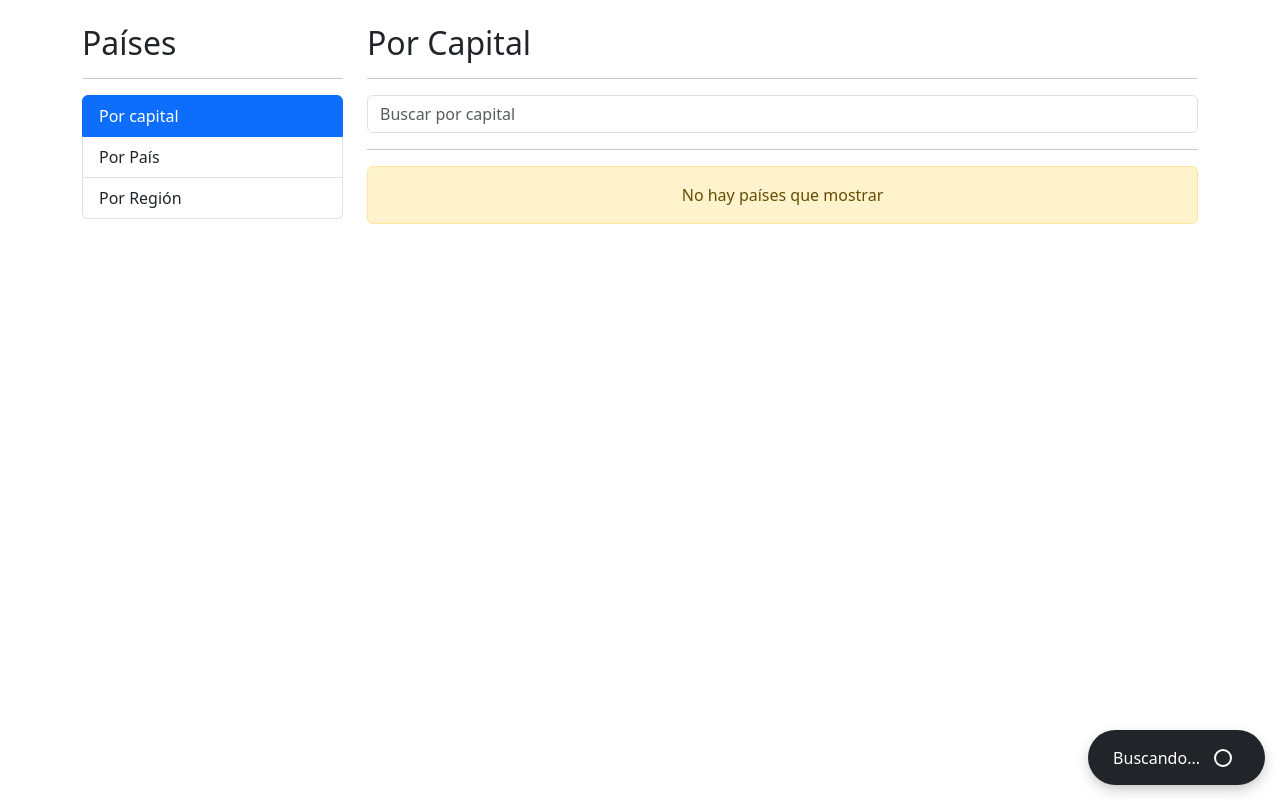
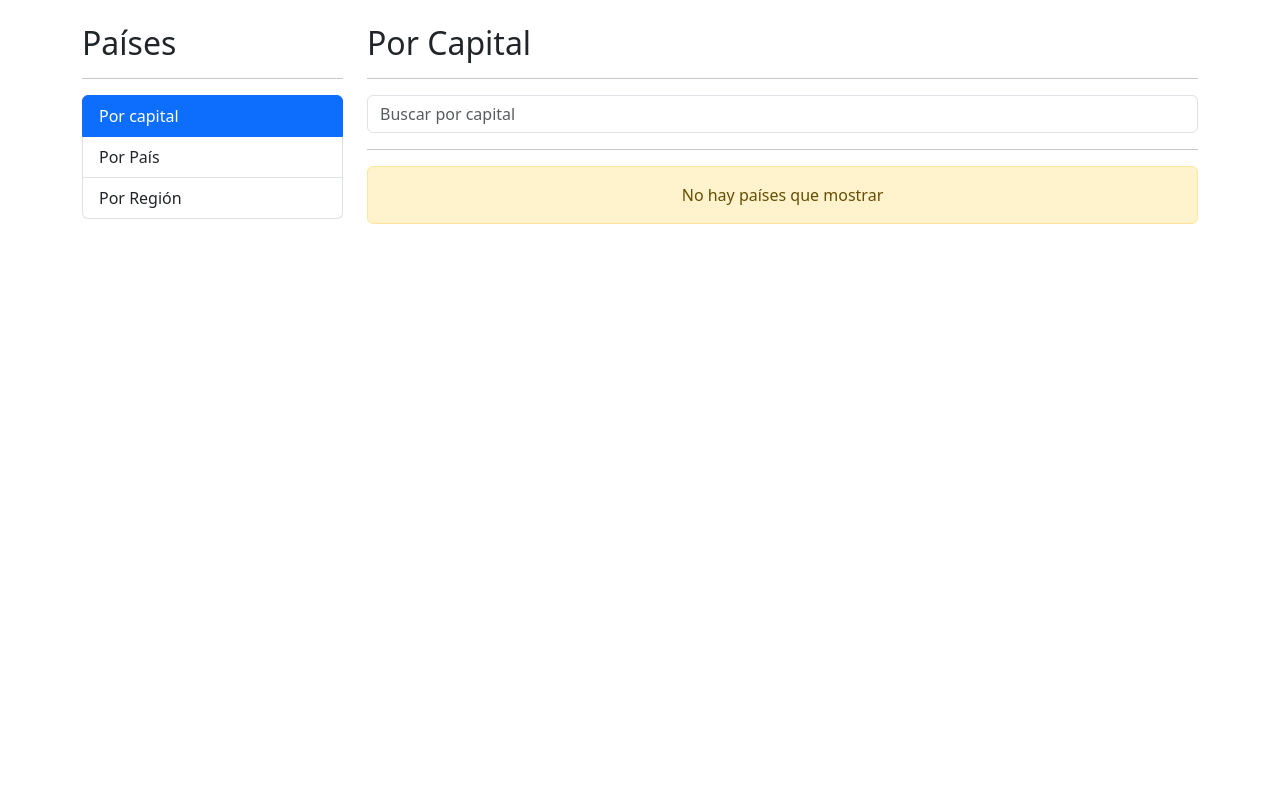
Before and after one commit to NermFrontDev/Course-Angular-Zero-to-Expert, an Angular app: page /countries/by-capital in a window 1280 px wide. Built offline with nearby package versions, Linux system fonts and the light colour scheme.

Commit message:
Show and hidde the Loading Spinner

```diff
--- a/src/app/countries/pages/by-capital-page/by-capital-page.component.html
+++ b/src/app/countries/pages/by-capital-page/by-capital-page.component.html
@@ -15,7 +15,7 @@
   <div class="col">
     <hr>
 
-    <shared-loading-spinner></shared-loading-spinner>
+    <shared-loading-spinner *ngIf="isLoading"></shared-loading-spinner>
 
     <countries-table [countries]="countries"></countries-table>
   </div>
--- a/src/app/countries/pages/by-capital-page/by-capital-page.component.ts
+++ b/src/app/countries/pages/by-capital-page/by-capital-page.component.ts
@@ -11,16 +11,21 @@
 export class ByCapitalPageComponent {
 
   public countries: Country[] = [];
+  public isLoading: boolean = false;
 
   constructor( private countriesService: CountriesService ) {
 
   }
 
   searchByCapital( term: string ): void {
+
+    this.isLoading = true;
+
     this.countriesService.searchCapital( term )
-      .subscribe( countries => {
-        this.countries = countries;
-      } )
+    .subscribe( countries => {
+      this.countries = countries;
+      this.isLoading = false;
+      });
   }
 
 }
--- a/src/app/countries/services/countries.service.ts
+++ b/src/app/countries/services/countries.service.ts
@@ -18,7 +18,7 @@
     return this.http.get<Country[]>( url )
       .pipe(
         catchError( () => of([]) ),
-        delay( 100 ),
+        delay( 1000 ),
       );
   }
 
```
